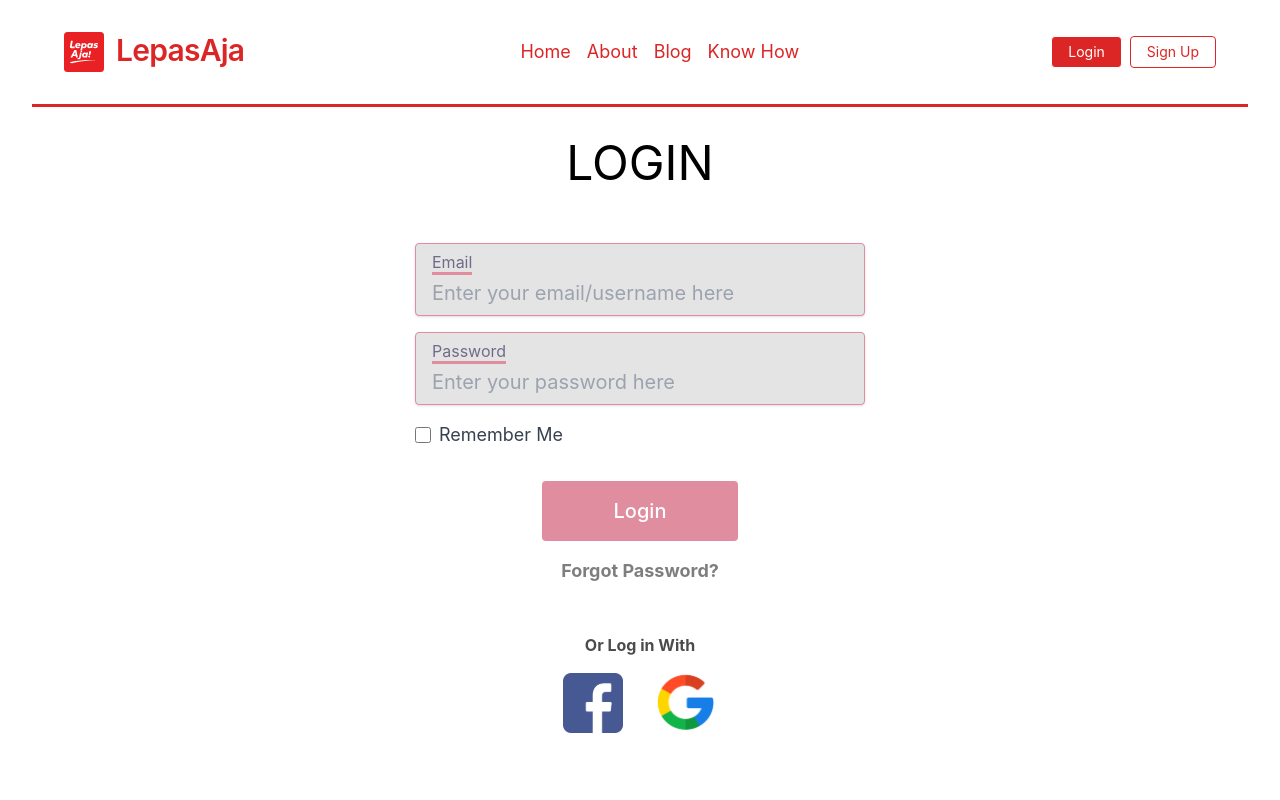
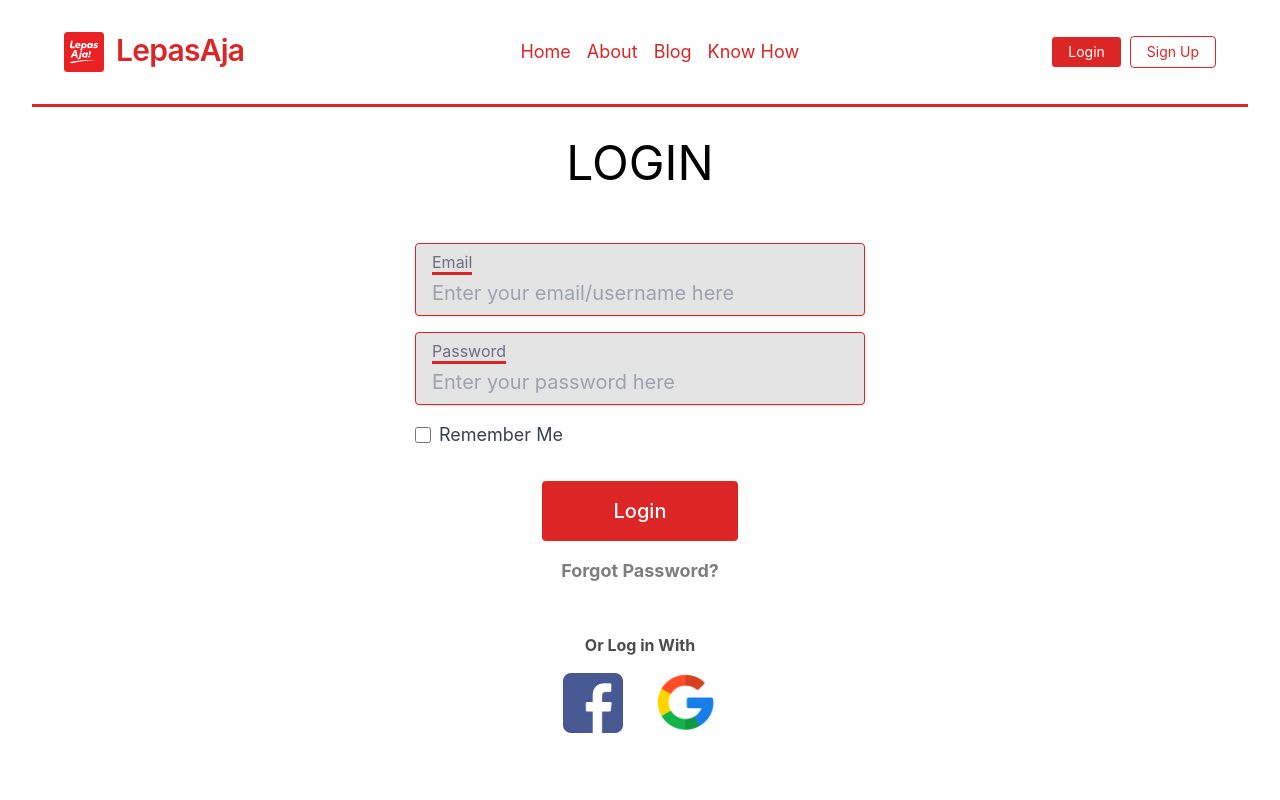
Before and after one commit to kucengorenji/lepas-aja, a Next.js app: page /login in a window 1280 px wide. Shown: the top 800 px of the page. Built offline with nearby package versions, Linux system fonts and the light colour scheme; no server answers.

Commit message:
style: change color login and register page

```diff
--- a/pages/login.js
+++ b/pages/login.js
@@ -74,19 +74,6 @@ const login = () => {
       console.log('error');
       console.log(error);
     }
-
-    // sendPasswordResetEmail(Authentication, email)
-    //   .then(() => {
-    //     setModal(!modal);
-    //     setIsAlert(true);
-    //     // alert('Email has been send. Please check your email!');
-    //     console.log('Please check your email!');
-    //   })
-    //   .catch((error) => {
-    //     console.log(error);
-    //     console.log(Authentication);
-    //     console.log('Error');
-    //   })
   };
 
   useEffect(() => {
@@ -135,29 +122,29 @@ const login = () => {
           </div>
         )}
 
-        <div className="mb-4 shadow appearance-none border-[#DF8D9F] border rounded py-2 px-4 text-gray-700 leading-tight flex flex-col bg-[#E4E4E4]">
+        <div className="mb-4 shadow appearance-none border-red-600 border rounded py-2 px-4 text-gray-700 leading-tight flex flex-col bg-[#E4E4E4]">
           <label
-            className="text-[#706C88] mb-1 border-b-[3px] border-[#DF8D9F] max-w-max"
+            className="text-[#706C88] mb-1 border-b-[3px] border-red-600 max-w-max"
             htmlFor="username-email"
           >
             Email
           </label>
           <input
             ref={emailRef}
-            className="bg-[#E4E4E4] focus:outline-none focus:shadow-outline text-[#DF8D9F] text-xl"
+            className="bg-[#E4E4E4] focus:outline-none focus:shadow-outline text-red-600 text-xl"
             placeholder="Enter your email/username here"
           />
         </div>
-        <div className="mb-4 shadow appearance-none border-[#DF8D9F] border rounded py-2 px-4 text-gray-700 leading-tight flex flex-col bg-[#E4E4E4]">
+        <div className="mb-4 shadow appearance-none border-red-600 border rounded py-2 px-4 text-gray-700 leading-tight flex flex-col bg-[#E4E4E4]">
           <label
-            className="text-[#706C88] mb-1 border-b-[3px] border-[#DF8D9F] max-w-max"
+            className="text-[#706C88] mb-1 border-b-[3px] border-red-600 max-w-max"
             htmlFor="password"
           >
             Password
           </label>
           <input
             ref={passwordRef}
-            className="bg-[#E4E4E4] focus:outline-none focus:shadow-outline text-[#DF8D9F] text-xl"
+            className="bg-[#E4E4E4] focus:outline-none focus:shadow-outline text-red-600 text-xl"
             id="password"
             type="password"
             placeholder="Enter your password here"
@@ -167,14 +154,14 @@ const login = () => {
           <label className="inline-flex items-center">
             <input
               type="checkbox"
-              className="w-4 h-4 text-[#DF8D9F] justify-center form-checkbox"
+              className="w-4 h-4 text-red-600 justify-center form-checkbox"
             />
             <span className="ml-2 text-lg text-gray-700">Remember Me</span>
           </label>
         </div>
         <div className="flex flex-col items-center gap-4">
           <button
-            className="rounded-[4px] bg-[#DF8D9F] mx-auto max-w-[196px] w-full py-4 mt-8 text-xl text-white font-medium"
+            className="rounded-[4px] bg-red-600 mx-auto max-w-[196px] w-full py-4 mt-8 text-xl text-white font-medium"
             type="submit"
           >
             Login
--- a/pages/register.js
+++ b/pages/register.js
@@ -67,29 +67,29 @@ const register = () => {
             </span>
           </div>
         )}
-        <div className="mb-4 shadow appearance-none border-[#DF8D9F] border rounded py-2 px-4 text-gray-700 leading-tight flex flex-col bg-[#E4E4E4]">
+        <div className="mb-4 shadow appearance-none border-red-600 border rounded py-2 px-4 text-gray-700 leading-tight flex flex-col bg-[#E4E4E4]">
           <label
-            className="text-[#706C88] mb-1 border-b-[3px] border-[#DF8D9F] max-w-max"
+            className="text-[#706C88] mb-1 border-b-[3px] border-red-600 max-w-max"
             htmlFor="username-email"
           >
             Email
           </label>
           <input
             onChange={(e) => setEmail(e.target.value)}
-            className="bg-[#E4E4E4] focus:outline-none focus:shadow-outline text-[#DF8D9F] text-xl"
+            className="bg-[#E4E4E4] focus:outline-none focus:shadow-outline text-red-600 text-xl"
             placeholder="Enter your email/username here"
           />
         </div>
-        <div className="mb-4 shadow appearance-none border-[#DF8D9F] border rounded py-2 px-4 text-gray-700 leading-tight flex flex-col bg-[#E4E4E4]">
+        <div className="mb-4 shadow appearance-none border-red-600 border rounded py-2 px-4 text-gray-700 leading-tight flex flex-col bg-[#E4E4E4]">
           <label
-            className="text-[#706C88] mb-1 border-b-[3px] border-[#DF8D9F] max-w-max"
+            className="text-[#706C88] mb-1 border-b-[3px] border-red-600 max-w-max"
             htmlFor="password"
           >
             Password
           </label>
           <input
             onChange={(e) => setPassword(e.target.value)}
-            className="bg-[#E4E4E4] focus:outline-none focus:shadow-outline text-[#DF8D9F] text-xl"
+            className="bg-[#E4E4E4] focus:outline-none focus:shadow-outline text-red-600 text-xl"
             id="password"
             type="password"
             placeholder="Enter your password here"
@@ -97,7 +97,7 @@ const register = () => {
         </div>
         <div className="flex flex-col items-center gap-4">
           <button
-            className="rounded-[4px] bg-[#DF8D9F] mx-auto max-w-[196px] w-full py-4 mt-8 text-xl text-white font-medium"
+            className="rounded-[4px] bg-red-600 mx-auto max-w-[196px] w-full py-4 mt-8 text-xl text-white font-medium"
             type="submit"
           >
             Create Account
```
